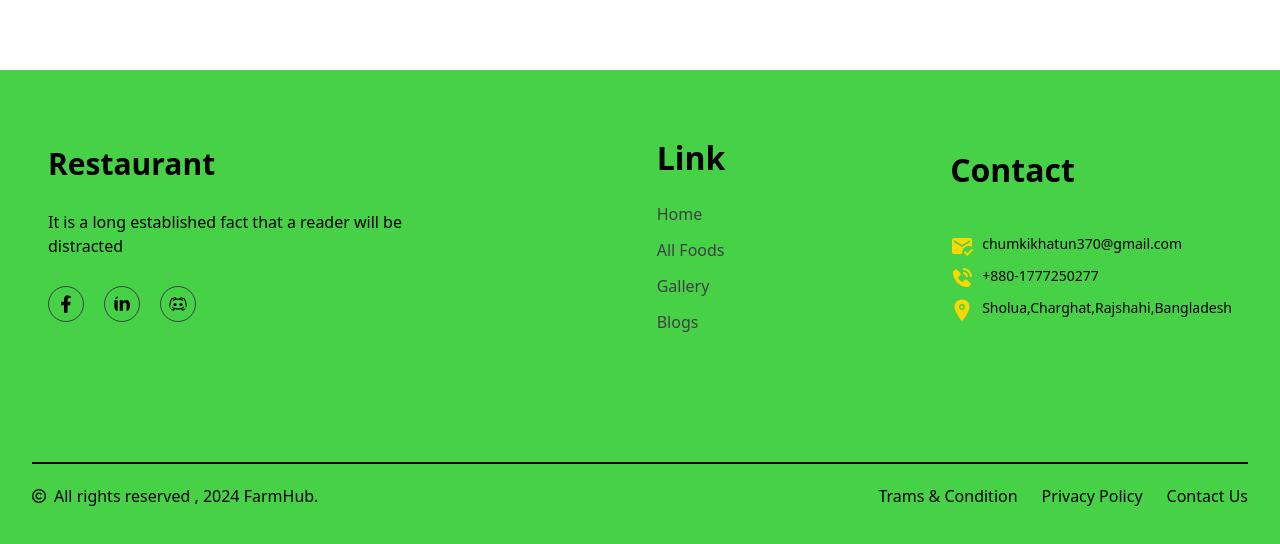
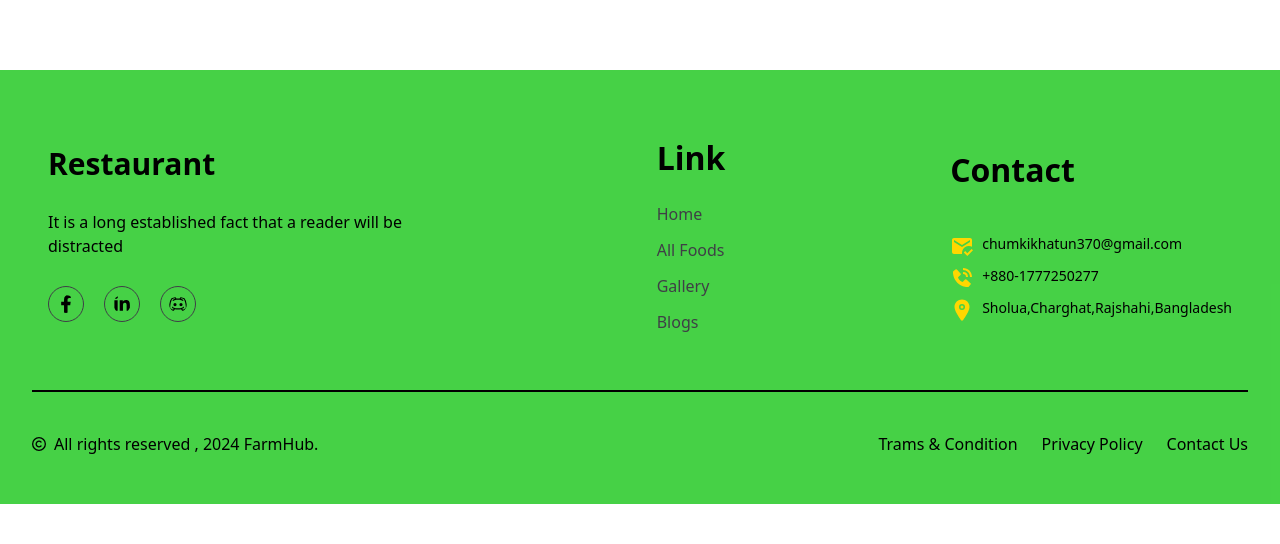
Before and after one commit to Chumki111/Restaurant-Management, a React (Vite) app: page / in a window 1280 px wide. Shown: the part 1241-1785 px from the top of the page. After the commit the page ends 1745 px from the top, so only its background shows below. Built offline with nearby package versions, Linux system fonts and the light colour scheme; no server answers.

Commit message:
install firebase and add config

```diff
--- a/package.json
+++ b/package.json
@@ -12,6 +12,7 @@
   "dependencies": {
     "@tanstack/react-query": "^5.51.11",
     "axios": "^1.7.2",
+    "firebase": "^10.12.4",
     "localforage": "^1.10.0",
     "match-sorter": "^6.3.4",
     "prop-types": "^15.8.1",
--- a/src/Components/Shared/Footer/Footer.jsx
+++ b/src/Components/Shared/Footer/Footer.jsx
@@ -9,7 +9,7 @@ import { FaRegCopyright } from "react-icons/fa6";
 const Footer = () => {
   return (
     <div className="relative">
-      <div className="bg-tertiary/90 bg-cover bg-no-repeat mt-20"
+      <div className="bg-tertiary/90 bg-cover mt-20"
       >
         <div className="max-w-7xl mx-auto px-4 sm:px-6 lg:px-8 py-12">
           <div className="flex flex-wrap justify-between items-center text-black p-4">
@@ -52,7 +52,7 @@ const Footer = () => {
 
 
           </div>
-          <div className="bg-black h-[2px] mt-28"></div>
+          <div className="bg-black h-[2px] my-10"></div>
           <div className="flex flex-col md:flex-row justify-between items-center mt-5">
             <div className="text-black flex space-x-2 justify-center items-center">
               <FaRegCopyright className='text-sm' />
--- /dev/null
+++ b/src/Config/firebase.config.js
@@ -0,0 +1,18 @@
+
+// Import the functions you need from the SDKs you need
+import { initializeApp } from "firebase/app";
+// TODO: Add SDKs for Firebase products that you want to use
+// https://firebase.google.com/docs/web/setup#available-libraries
+
+// Your web app's Firebase configuration
+const firebaseConfig = {
+  apiKey: import.meta.env.VITE_APIKEY,
+  authDomain: import.meta.env.VITE_AUTHDOMAIN,
+  projectId: import.meta.env.VITE_PROJECTID,
+  storageBucket: import.meta.env.VITE_STORAGEBUCKET,
+  messagingSenderId: import.meta.env.VITE_MESSAGINGSENDERID,
+  appId: import.meta.env.VITE_APPID
+};
+
+// Initialize Firebase
+export const app = initializeApp(firebaseConfig);
```
Also changed, not shown: 1 other file (tests, documents, lock files or other folders).
